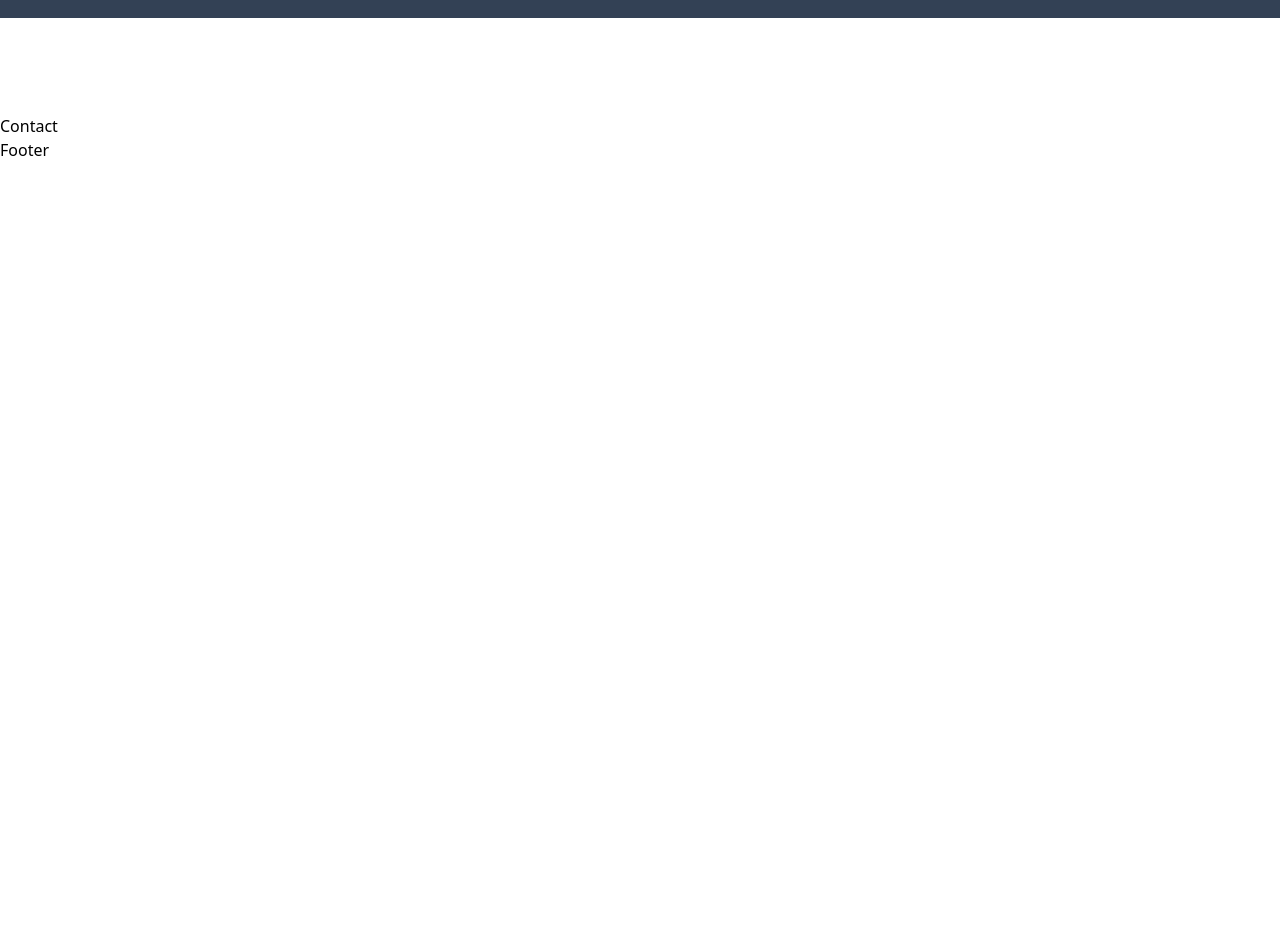
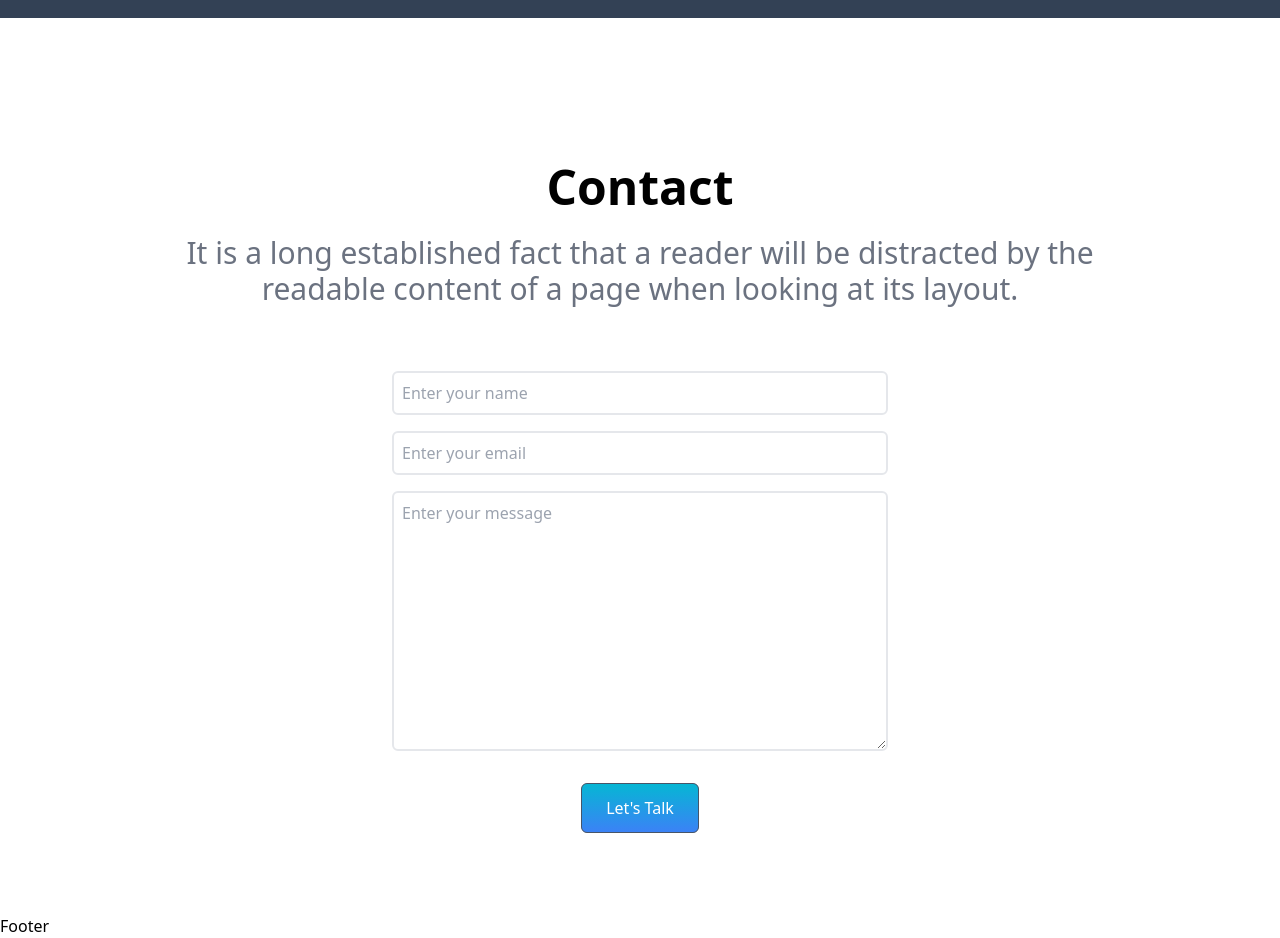
Before and after one commit to pki071120/Tailwind-Chatty-fastcampus, a React (Create React App) app: page / in a window 1280 px wide. Shown: the part 3640-4578 px from the top of the page. Before the commit the page ends 3802 px from the top, so only its background shows below. Built offline with nearby package versions, Linux system fonts and the light colour scheme.

Commit message:
Add Contact

```diff
--- a/src/components/Contact.js
+++ b/src/components/Contact.js
@@ -1,7 +1,45 @@
 import React from "react";
 
 const Contact = () => {
-	return <div>Contact</div>;
+	return (
+		<section name="contact" className="w-full h-screen p-4">
+			<div className="flex flex-col justify-center h-full max-w-screen-lg p-4 mx-auto">
+				<div className="text-center">
+					<h2 className="text-5xl font-bold">Contact</h2>
+					<p className="py-6 text-3xl text-gray-500">
+						It is a long established fact that a reader will be distracted by
+						the readable content of a page when looking at its layout.
+					</p>
+				</div>
+				<div className="flex items-center justify-center mt-10">
+					<form className="flex flex-col w-full md:w-1/2">
+						<input
+							type="text"
+							name="name"
+							placeholder="Enter your name"
+							className="p-2 border-2 rounded-md focus:outline-none"
+						/>
+						<input
+							type="email"
+							name="email"
+							placeholder="Enter your email"
+							className="p-2 border-2 mt-4 rounded-md focus:outline-none"
+						/>
+						<textarea
+							name="message"
+							rows="10"
+							placeholder="Enter your message"
+							className="p-2 border-2 mt-4 rounded-md focus:outline-none"
+						></textarea>
+
+						<button className="duration-300 bg-gradient-to-b from-cyan-500 to-blue-500 hover:scale-110 my-8 mx-auto px-6 py-3">
+							Let's Talk
+						</button>
+					</form>
+				</div>
+			</div>
+		</section>
+	);
 };
 
 export default Contact;
```
